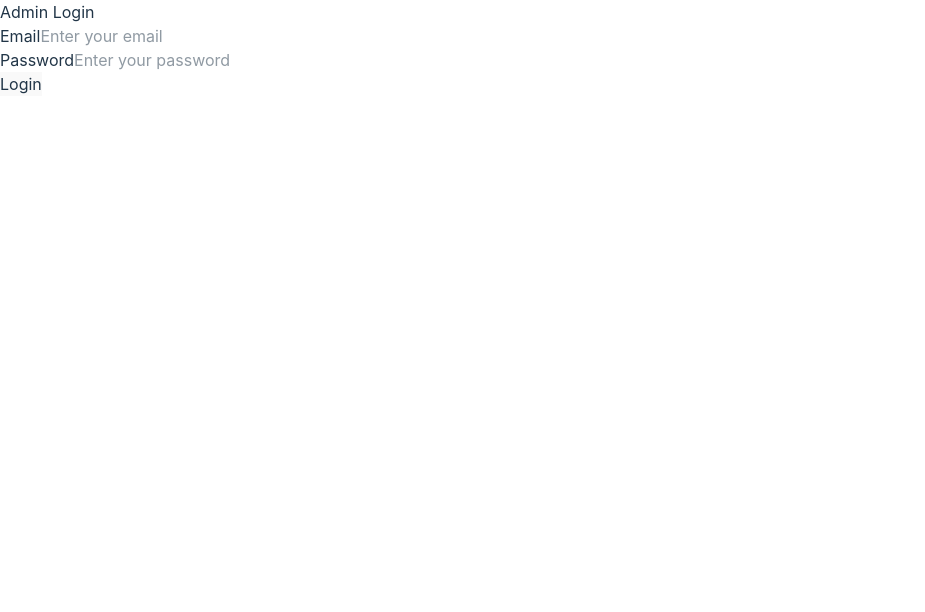
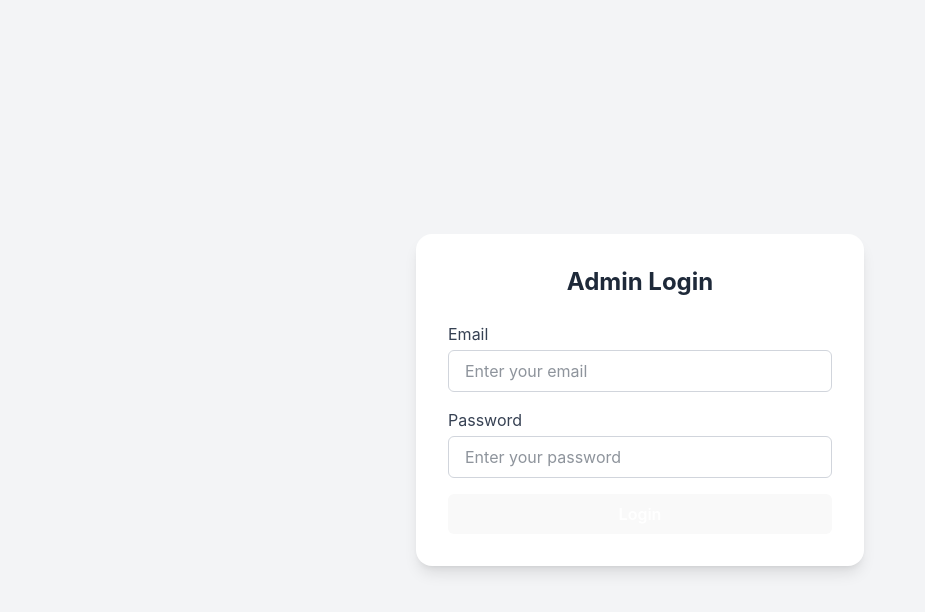
Before and after one commit to solomon-mh/fetanfews, a React (Vite) app: page /admin in a window 1280 px wide. Shown: the top 612 px of the page, without its empty margins (0-925 px from the left). Built offline with nearby package versions, Linux system fonts and the light colour scheme; no server answers.

Commit message:
fix: enhance AdminLogin component with improved error handling and UI updates

```diff
--- a/src/admin/AdminAuth/AdminLogin.tsx
+++ b/src/admin/AdminAuth/AdminLogin.tsx
@@ -1,16 +1,16 @@
-/* eslint-disable @typescript-eslint/no-explicit-any */
-/* eslint-disable @typescript-eslint/no-unused-vars */
 import React, { useState } from "react";
 import { useNavigate } from "react-router-dom";
 import { login } from "../../api/auth";
 import { emailRegex } from "../../utils/Regex";
 import { useAuth } from "../../contexts/AuthContext";
+
 const AdminLogin: React.FC = () => {
   const [email, setEmail] = useState<string>("");
   const [password, setPassword] = useState<string>("");
   const [error, setError] = useState<string | null>(null);
   const navigate = useNavigate();
   const { setUser } = useAuth();
+
   const handleLogin = async (e: React.FormEvent) => {
     e.preventDefault();
 
@@ -31,38 +31,51 @@ const AdminLogin: React.FC = () => {
       ) {
         navigate("/admin/dashboard");
       } else {
-				setError("invalid credantial");
+        setError("Invalid credentials");
       }
-		} catch (errorMessage: any) {
-			setError(errorMessage);
+    } catch {
+      setError("Login failed. Please try again.");
     }
   };
 
   return (
-		<div className="login-container">
-			<div className="login-card">
-				<h2 className="login-title">Admin Login</h2>
-				{error && <p className="error">{error}</p>}
-				<form onSubmit={handleLogin}>
-					<div className="input-group">
-						<label>Email</label>
+    <div className="min-h-screen flex items-center justify-center bg-gray-100 dark:bg-gray-900 px-4">
+      <div className="w-full max-w-md bg-white dark:bg-gray-800 shadow-lg rounded-2xl p-8">
+        <h2 className="text-2xl font-bold text-center text-gray-800 dark:text-white mb-6">
+          Admin Login
+        </h2>
+        {error && (
+          <p className="text-red-500 text-sm text-center mb-4">{error}</p>
+        )}
+        <form onSubmit={handleLogin} className="space-y-4">
+          <div>
+            <label className="block text-gray-700 dark:text-gray-300 mb-1">
+              Email
+            </label>
             <input
               type="email"
               value={email}
               onChange={(e) => setEmail(e.target.value)}
+              className="w-full px-4 py-2 border border-gray-300 dark:border-gray-600 rounded-md bg-white dark:bg-gray-700 text-gray-800 dark:text-white focus:outline-none focus:ring-2 focus:ring-blue-500"
               placeholder="Enter your email"
             />
           </div>
-					<div className="input-group">
-						<label>Password</label>
+          <div>
+            <label className="block text-gray-700 dark:text-gray-300 mb-1">
+              Password
+            </label>
             <input
               type="password"
               value={password}
               onChange={(e) => setPassword(e.target.value)}
+              className="w-full px-4 py-2 border border-gray-300 dark:border-gray-600 rounded-md bg-white dark:bg-gray-700 text-gray-800 dark:text-white focus:outline-none focus:ring-2 focus:ring-blue-500"
               placeholder="Enter your password"
             />
           </div>
-					<button type="submit" className="login-button">
+          <button
+            type="submit"
+            className="w-full py-2 px-4 bg-blue-600 hover:bg-blue-700 text-white font-semibold rounded-md transition duration-300"
+          >
             Login
           </button>
         </form>
```
Lines whose indentation alone changed are shown as unchanged.
